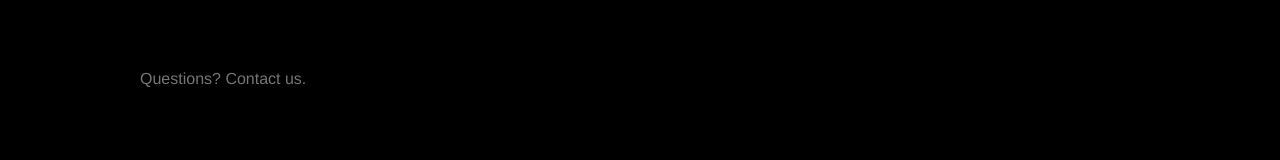
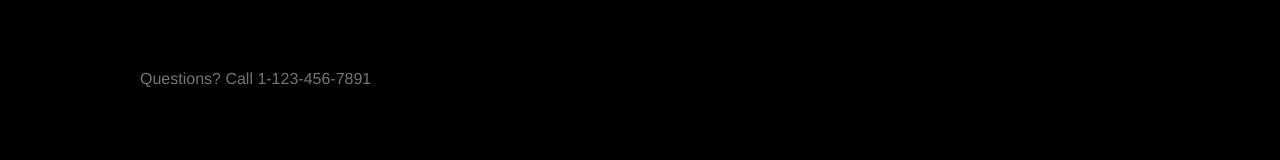
Before and after one commit to ohmymario/netflix-clone, a React (Create React App) app: page / in a window 1280 px wide. Shown: the part 2097-2257 px from the top of the page. Built offline with nearby package versions, Linux system fonts and the light colour scheme.

Commit message:
small fixes

```diff
--- a/src/components/index.js
+++ b/src/components/index.js
@@ -3,4 +3,4 @@
 export { default as Jumbotron } from './jumbotron';
 export { default as Footer } from './footer';
 export { default as Accordion } from './accordion';
-export { default as optForm } from './optForm';
+export { default as OptForm } from './optForm';
--- a/src/containers/faqs.js
+++ b/src/containers/faqs.js
@@ -1,6 +1,5 @@
 import React from 'react';
-import { Accordion } from '../components';
-import OptForm from '../components/optForm';
+import { Accordion, OptForm } from '../components';
 import faqsData from '../fixtures/faqs.json';
 
 const FaqsContainer = () => (
--- a/src/containers/footer.js
+++ b/src/containers/footer.js
@@ -3,7 +3,7 @@ import { Footer } from '../components';
 
 const FooterContainer = () => (
   <Footer>
-    <Footer.Title>Questions? Contact us.</Footer.Title>
+    <Footer.Title>Questions? Call 1-123-456-7891</Footer.Title>
 
     <Footer.Break />
 
--- a/src/fixtures/faqs.json
+++ b/src/fixtures/faqs.json
@@ -12,7 +12,7 @@
   {
     "id": 3,
     "header": "Where can I watch?",
-    "body": "Watch anywhere, anytime, on an unlimited number of devices. Sign in with your Netflix account to watch instantly on the web at netflix.com from your personal computer or on any internet-connected device that offers the Netflix app, including smart TVs, smartphones, tablets, streaming media players and game consoles.\n\nYou can also download your favourite programmes with the iOS, Android, or Windows 10 app. Use downloads to watch while you're on the go and without an internet connection. Take Netflix with you anywhere."
+    "body": "Watch anywhere, anytime, on an unlimited number of devices. Sign in with your Netflix account to watch instantly on the web at netflix.com from your personal computer or on any internet-connected device that offers the Netflix app, including smart TVs, smartphones, tablets, streaming media players and game consoles.\n\nYou can also download your favorite shows with the iOS, Android, or Windows 10 app. Use downloads to watch while you're on the go and without an internet connection. Take Netflix with you anywhere."
   },
   {
     "id": 4,
```
